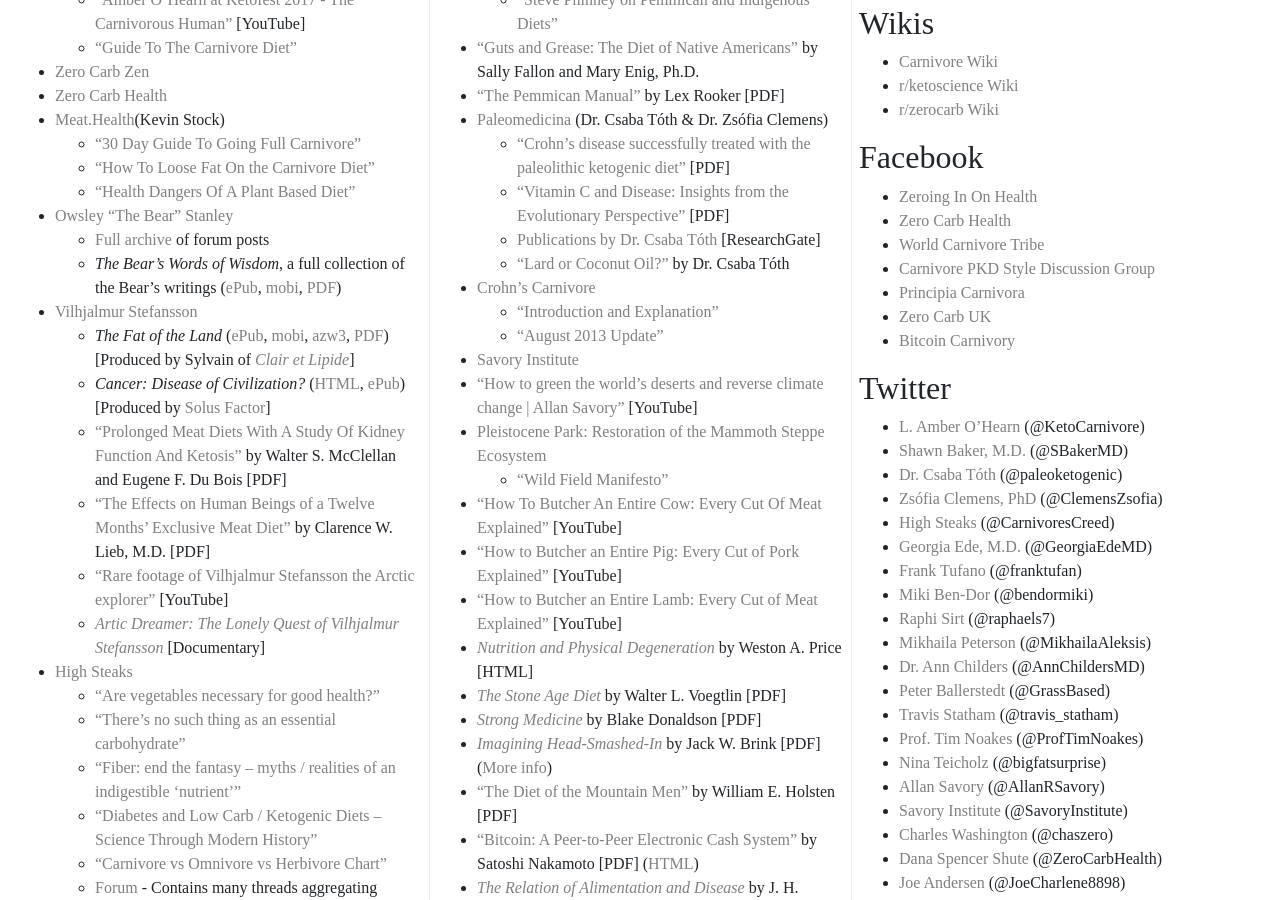
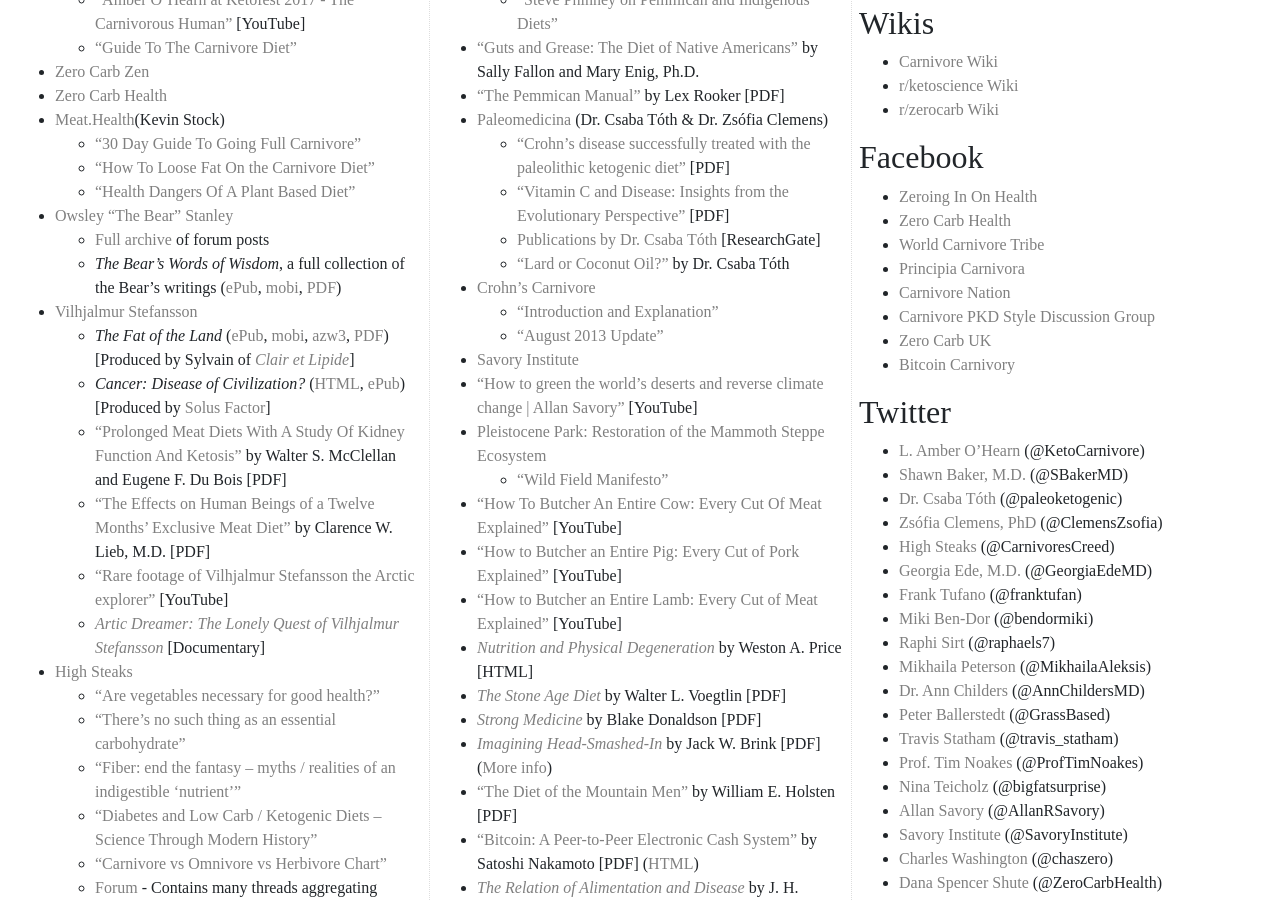
Before and after one commit to bitstein/justmeat.co, a Jekyll site: the page built from index.md, in a window 1280 px wide and 900 px high, scrolled down 308 px. Built offline with Jekyll 4.4.1, drawn with Linux system fonts in a browser that asks for light colours; nearby versions of some CDN libraries; some web fonts are replaced.

Commit message:
Add Carnivore Nation to Facebook groups

```diff
--- a/index.md
+++ b/index.md
@@ -116,8 +116,9 @@
 * [Zeroing In On Health](https://www.facebook.com/groups/zioh2/)
 * [Zero Carb Health](https://www.facebook.com/groups/ZeroCarbHealth/)
 * [World Carnivore Tribe](https://www.facebook.com/groups/worldcarnivoretribe/)
+* [Principia Carnivora](https://www.facebook.com/groups/PrincipiaCarnivora/)
+* [Carnivore Nation](https://www.facebook.com/groups/2181200018569706/)
 * [Carnivore PKD Style Discussion Group](https://www.facebook.com/groups/1685052231589351/)
-* [Principia Carnivora](https://www.facebook.com/groups/PrincipiaCarnivora/)
 * [Zero Carb UK](https://www.facebook.com/groups/1573011526289147/)
 * [Bitcoin Carnivory](https://www.facebook.com/groups/1685637418161785/)
 
```
